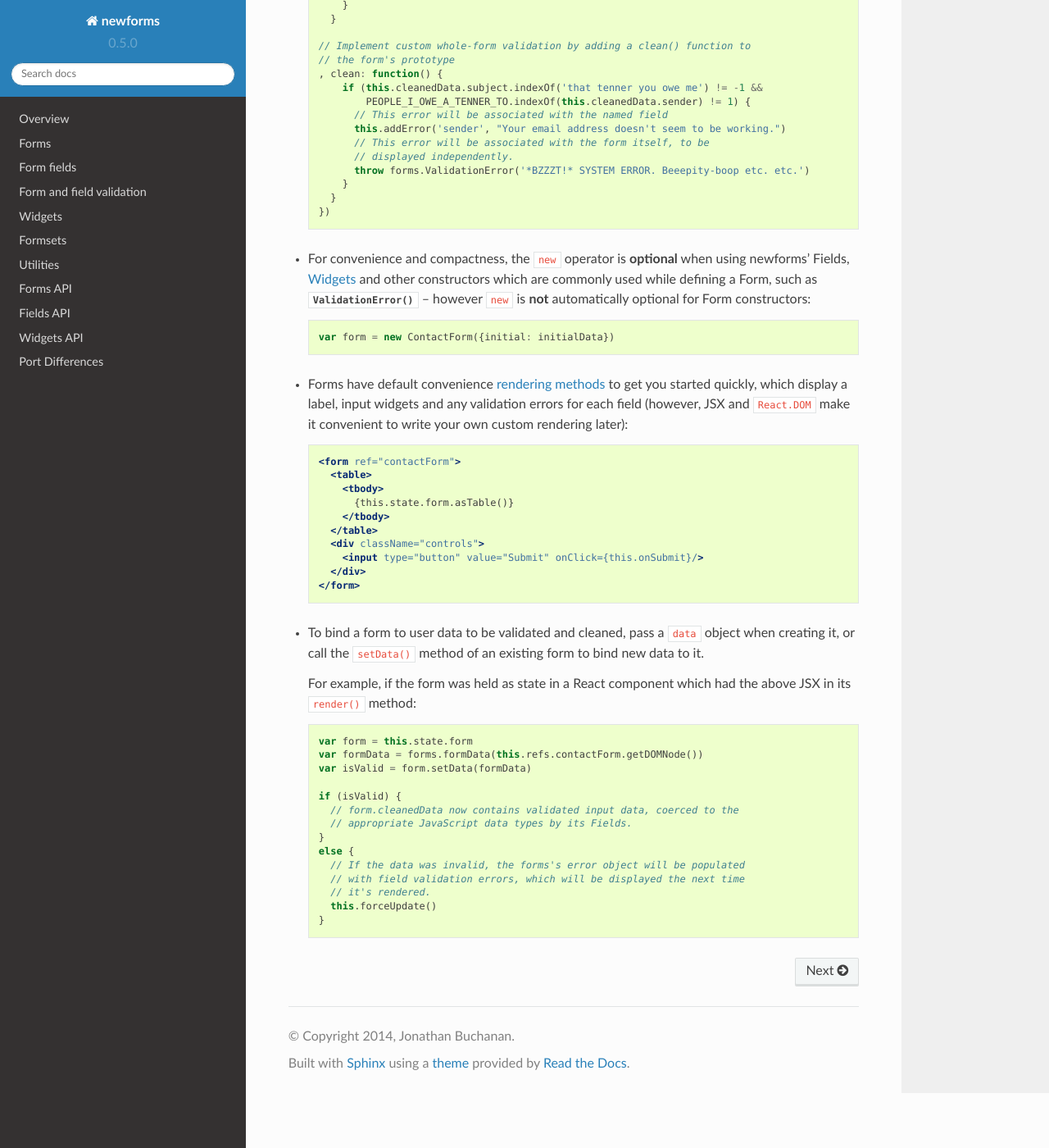
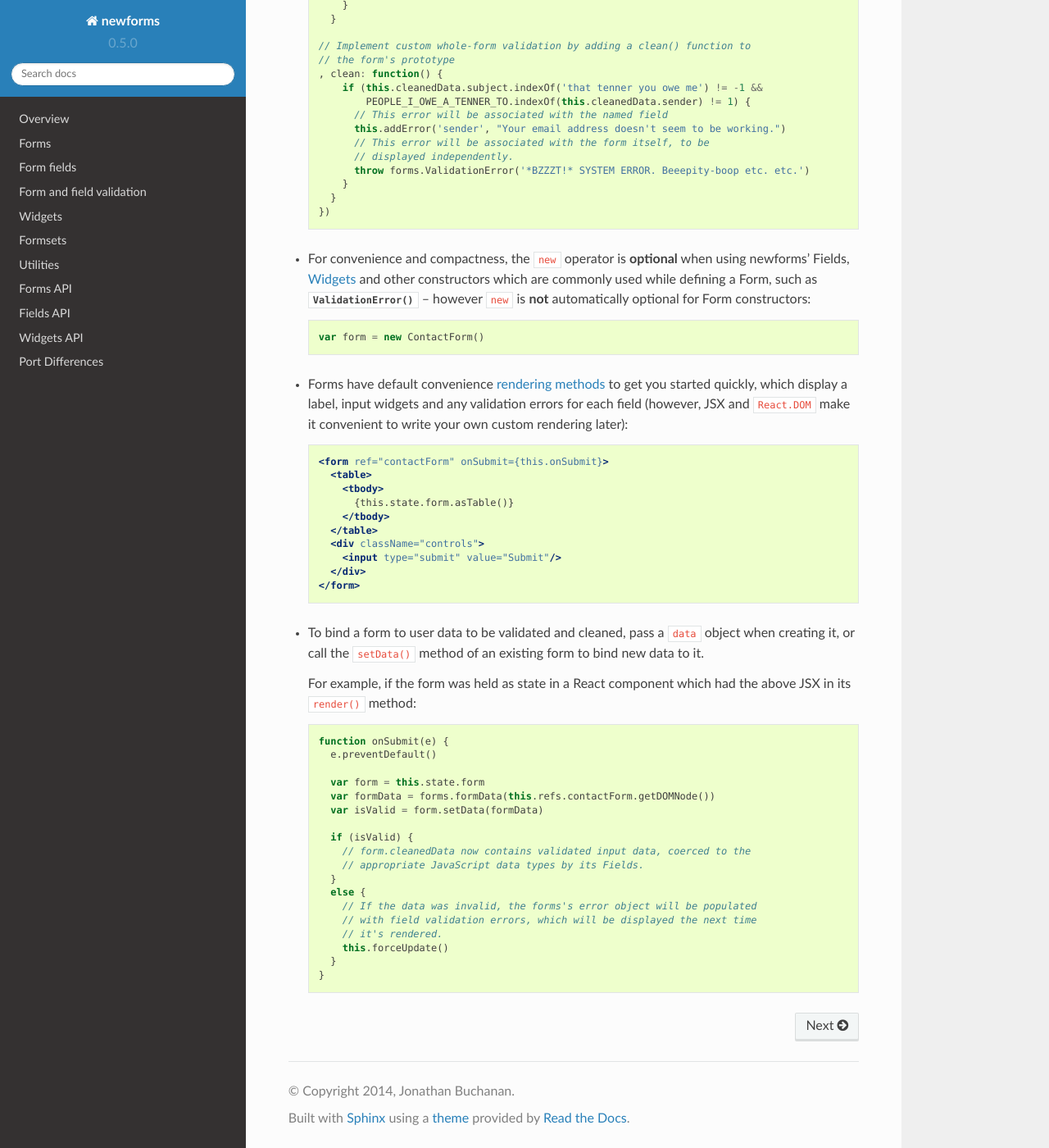
Before and after one commit to insin/newforms, a Sphinx documentation site: the page built from docs/index.rst, in a window 1280 px wide and 1400 px high, scrolled down 1875 px. Shown: the whole window at 82% size. Built offline with Sphinx 7.4.7 and the Read the Docs theme 2.0.0, drawn with Linux system fonts in a browser that asks for light colours.

Commit message:
Updated Quick Guide code examples

```diff
--- a/docs/index.rst
+++ b/docs/index.rst
@@ -122,21 +122,21 @@ In a hurry? Here's a quick guide to getting started with using a newforms Form:
 
   .. code-block:: javascript
 
-     var form = new ContactForm({initial: initialData})
+     var form = new ContactForm()
 
 * Forms have default convenience :ref:`rendering methods <ref-outputting-forms-as-html>`
   to get you started quickly, which display a label, input widgets and any
   validation errors for each field (however, JSX and ``React.DOM`` make it
   convenient to write your own custom rendering later)::
 
-     <form ref="contactForm">
+     <form ref="contactForm" onSubmit={this.onSubmit}>
        <table>
          <tbody>
            {this.state.form.asTable()}
          </tbody>
        </table>
        <div className="controls">
-         <input type="button" value="Submit" onClick={this.onSubmit}/>
+         <input type="submit" value="Submit"/>
        </div>
      </form>
 
@@ -149,17 +149,21 @@ In a hurry? Here's a quick guide to getting started with using a newforms Form:
 
   .. code-block:: javascript
 
-     var form = this.state.form
-     var formData = forms.formData(this.refs.contactForm.getDOMNode())
-     var isValid = form.setData(formData)
+     function onSubmit(e) {
+       e.preventDefault()
 
-     if (isValid) {
-       // form.cleanedData now contains validated input data, coerced to the
-       // appropriate JavaScript data types by its Fields.
+       var form = this.state.form
+       var formData = forms.formData(this.refs.contactForm.getDOMNode())
+       var isValid = form.setData(formData)
+
+       if (isValid) {
+         // form.cleanedData now contains validated input data, coerced to the
+         // appropriate JavaScript data types by its Fields.
+       }
+       else {
+         // If the data was invalid, the forms's error object will be populated
+         // with field validation errors, which will be displayed the next time
+         // it's rendered.
+         this.forceUpdate()
+       }
      }
-     else {
-       // If the data was invalid, the forms's error object will be populated
-       // with field validation errors, which will be displayed the next time
-       // it's rendered.
-       this.forceUpdate()
-     }
```
Also changed, not shown: README.rst (+19 -15 lines).
